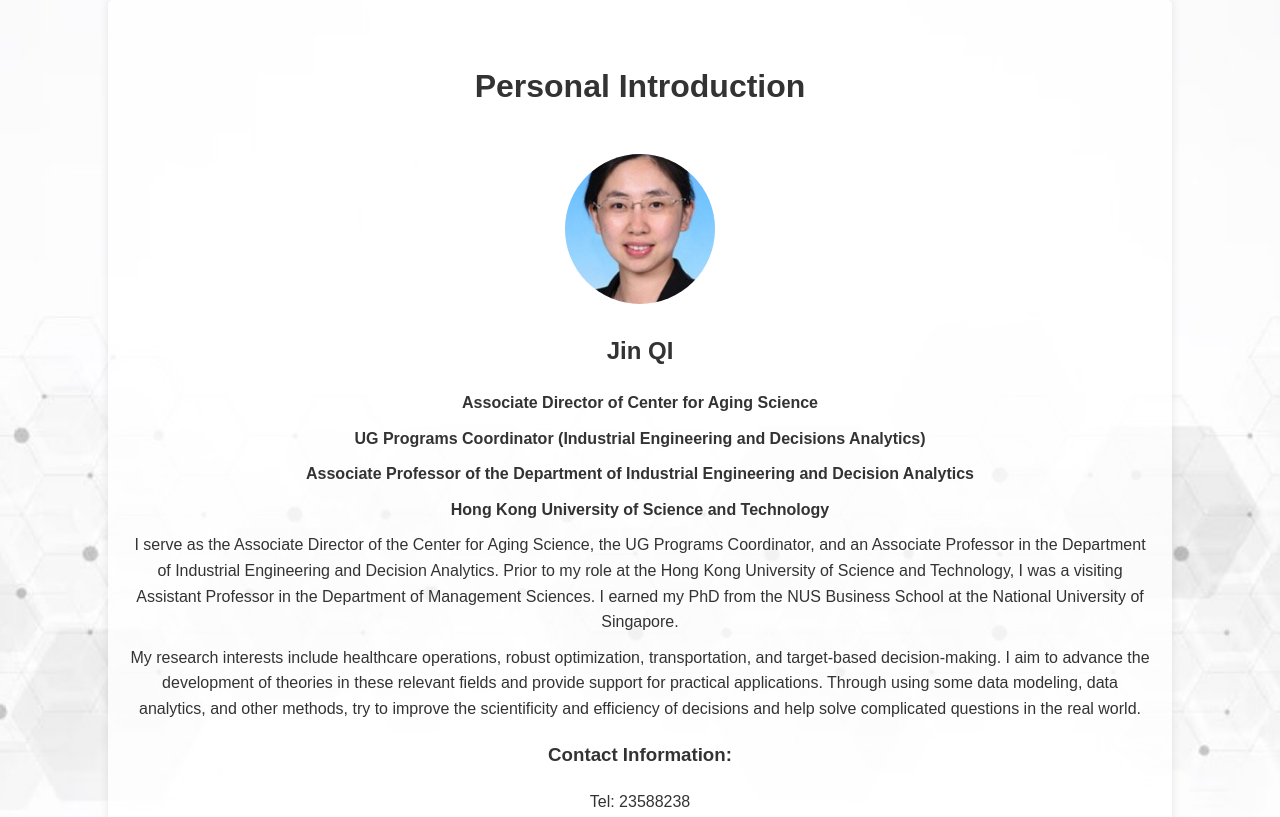
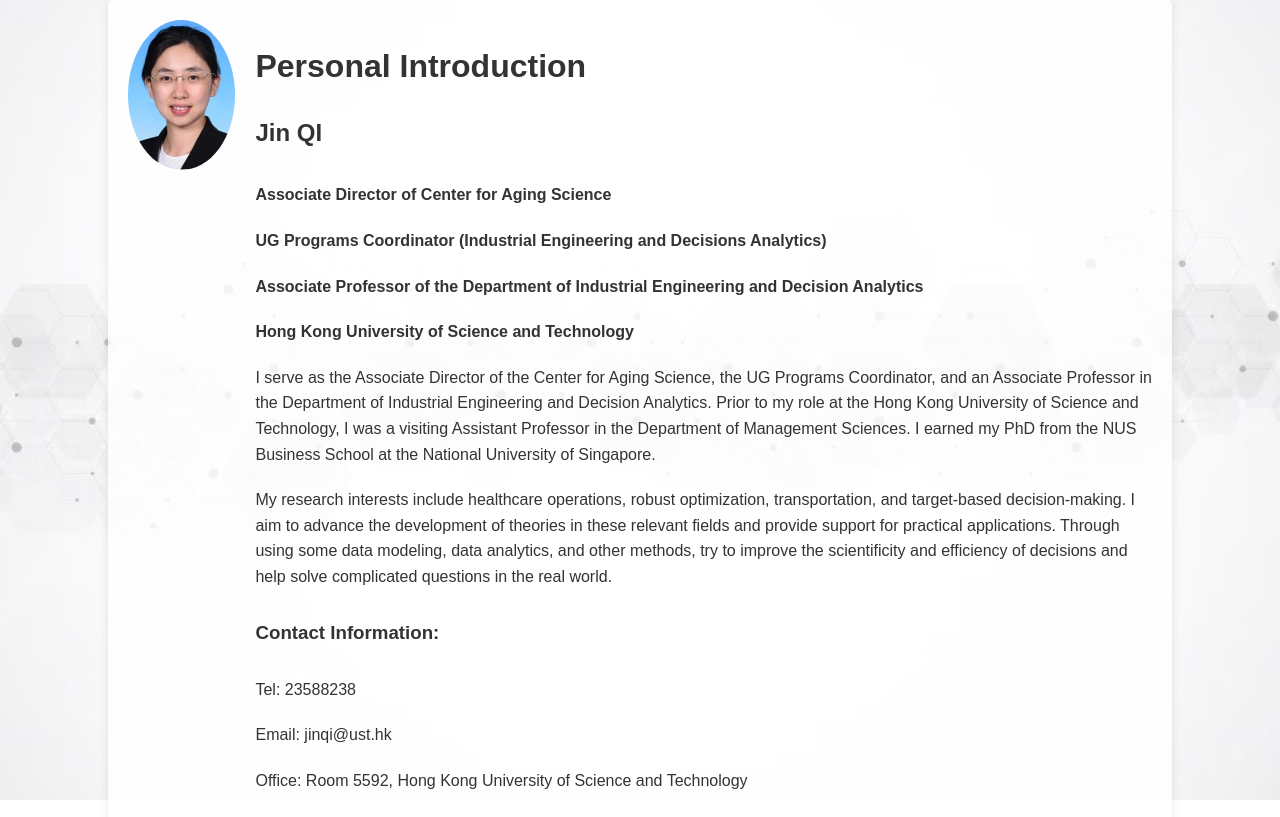
Before and after one commit to Jin-QI-jinqi/JinQI.github.io, a plain HTML site: page index.html in a window 1280 px wide. Shown: the top 817 px of the page. Drawn offline with Linux system fonts and the light colour scheme.

Commit message:
Update index.html

```diff
--- a/index.html
+++ b/index.html
@@ -15,8 +15,14 @@
             background-position: center; /* 背景图片居中 */
             background-repeat: no-repeat; /* 背景图片不重复 */
             color: #333;
+            display: flex; /* 使用 flexbox 布局 */
+            justify-content: center; /* 水平居中对齐 */
+            align-items: center; /* 垂直居中对齐 */
+            height: 100vh; /* 视口高度 */
         }
         .container {
+            display: flex; /* 使用 flexbox 布局 */
+            flex-direction: row; /* 水平排列子元素 */
             width: 80%;
             margin: auto;
             overflow: hidden;
@@ -30,13 +36,15 @@
             height: 150px;
             border-radius: 50%;
             object-fit: cover;
-            margin-bottom: 20px;
+            margin-right: 20px; /* 添加右边距 */
+        }
+        .content {
+            display: flex; /* 使用 flexbox 布局 */
+            flex-direction: column; /* 垂直排列子元素 */
+            justify-content: center; /* 垂直居中对齐 */
         }
         .header, .content {
-            text-align: center;
-        }
-        .header {
-            padding: 20px 0;
+            text-align: left; /* 左对齐 */
         }
         .content h2 {
             margin-top: 0;
@@ -48,11 +56,11 @@
 </head>
 <body>
     <div class="container">
-        <div class="header">
-            <h1>Personal Introduction</h1>
-        </div>
+        <img src="images/Picture1.jpg" alt="Profile Photo" class="profile-pic">
         <div class="content">
-            <img src="images/Picture1.jpg" alt="Profile Photo" class="profile-pic">
+            <div class="header">
+                <h1>Personal Introduction</h1>
+            </div>
             <h2>Jin QI</h2>
             <p><strong>Associate Director of Center for Aging Science</strong></p>
             <p><strong>UG Programs Coordinator (Industrial Engineering and Decisions Analytics)</strong></p>
```
